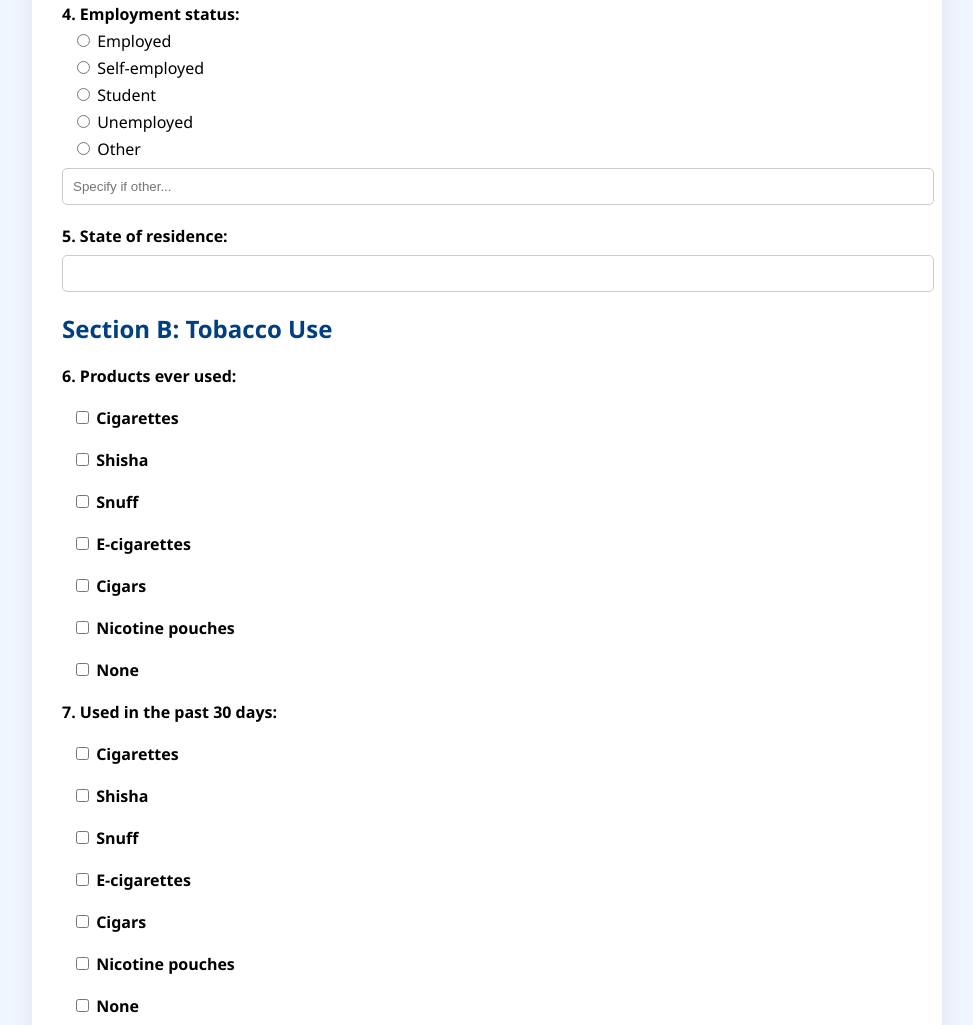
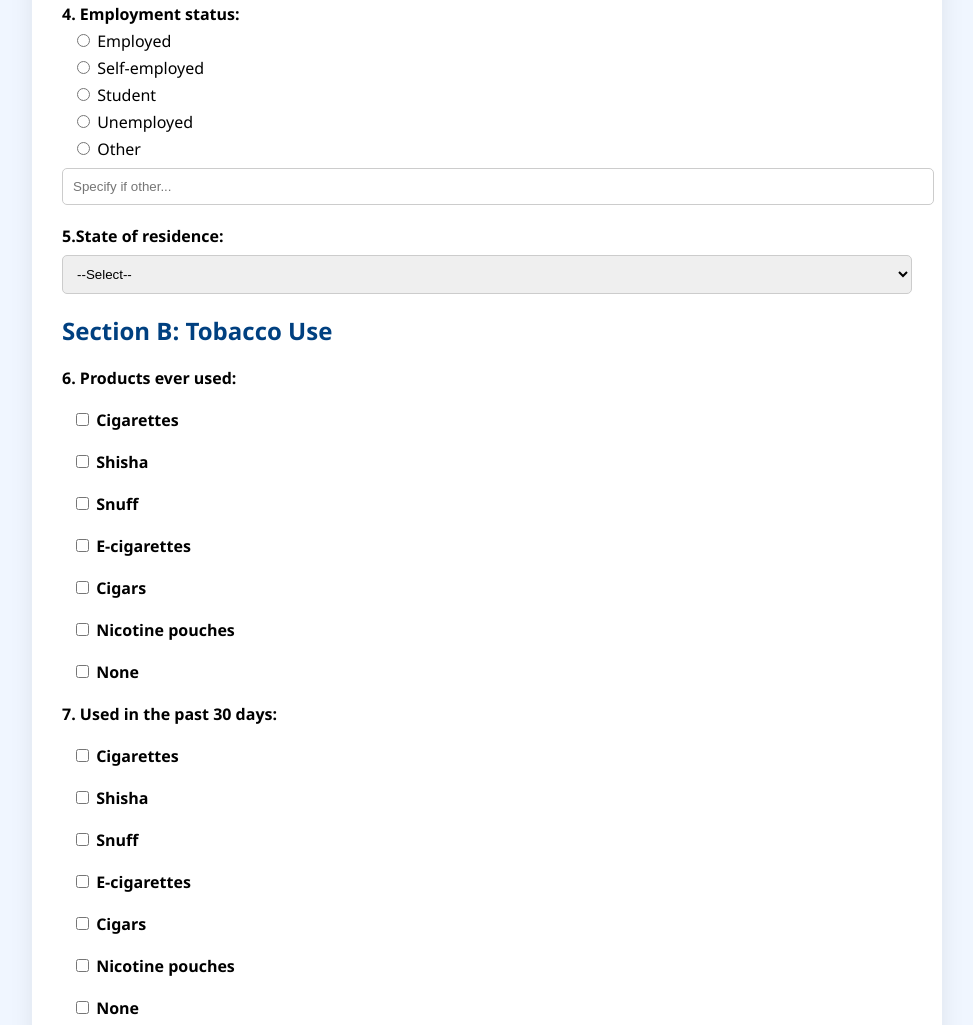
Before and after one commit to ijegss/tobacco-survey, a plain HTML site: page index.html in a window 1280 px wide. Shown: the part 702-1727 px from the top of the page, without its empty margins (153-1126 px from the left). Drawn offline with Linux system fonts and the light colour scheme.

Commit message:
Update index.html

```diff
--- a/index.html
+++ b/index.html
@@ -112,8 +112,14 @@
         <input type="text" name="EmploymentOther" placeholder="Specify if other...">
       </div>
 
-      <label>5. State of residence:</label>
-      <input type="text" name="State" required>
+      <label>5.State of residence:</label>
+      <select name="State" required>
+        <option value="">--Select--</option>
+        <option value="Abia">Abia</option>
+        <option value="Adamawa">Adamawa</option>
+        <option value="Akwa Ibom">Akwa Ibom</option>
+        <option value="Anambra">Anambra</option>
+      </select>
 
       <h2>Section B: Tobacco Use</h2>
 
```
